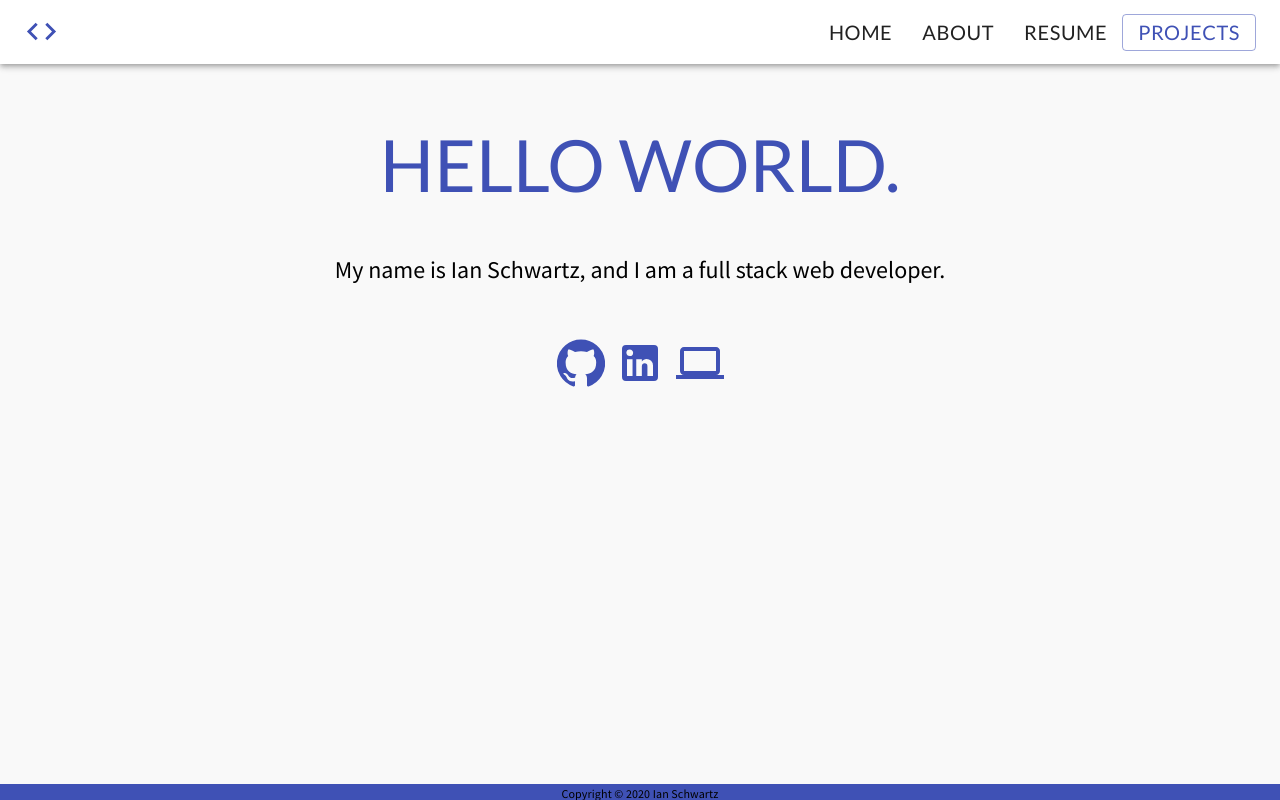
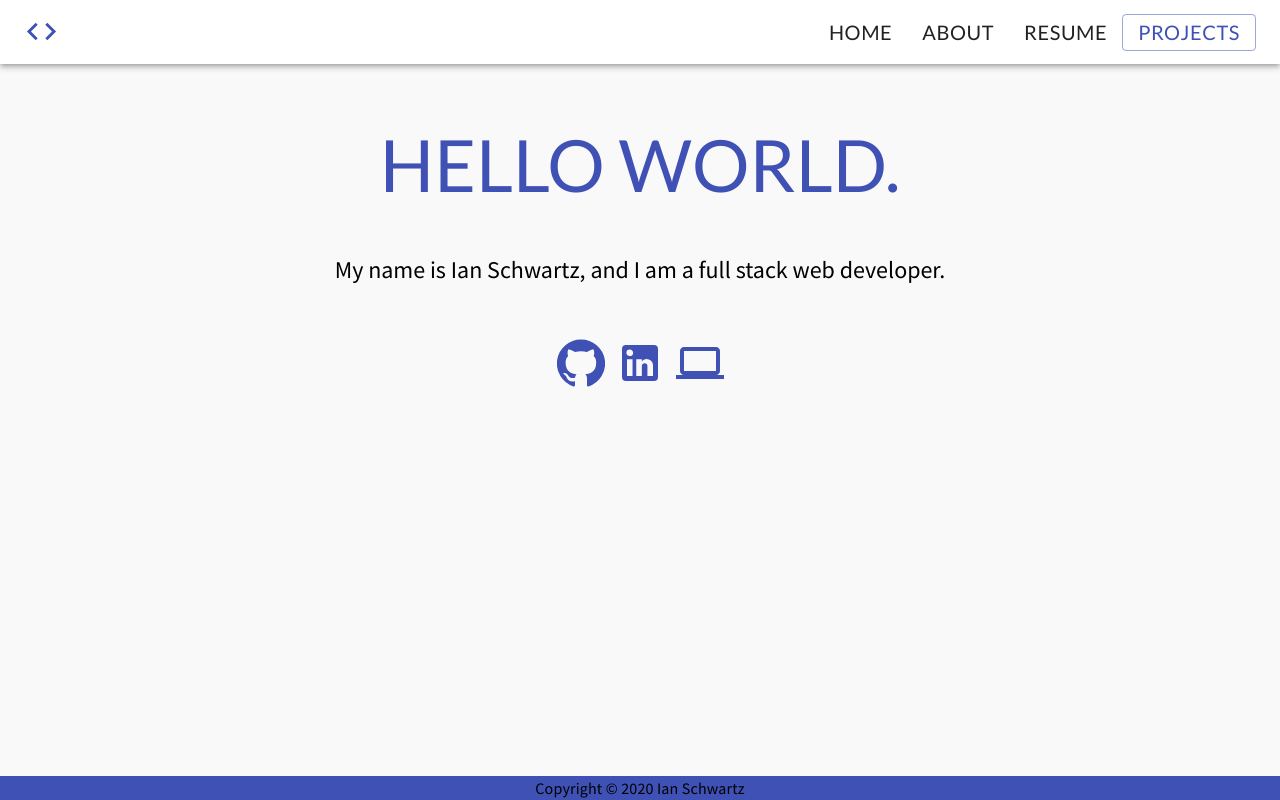
Before and after one commit to ian-schwartz/portfolio, a React (Create React App) app: page / in a window 1280 px wide. Built offline with nearby package versions, Linux system fonts and the light colour scheme; the HTML template or start-up script is replaced by a standard one.

Commit message:
footer update

```diff
--- a/src/components/Footer.js
+++ b/src/components/Footer.js
@@ -2,22 +2,22 @@ import React from "react";
 import { BottomNavigation, Typography } from "@material-ui/core";
 import { makeStyles } from "@material-ui/core/styles";
 
-const useStyles = makeStyles({
+const useStyles = makeStyles(theme => ({
   footer: {
     fontFamily: "Source Sans Pro",
     position: "fixed",
     bottom: "0",
     width: "100%",
-    height: "2%",
+    height: "3%",
     backgroundColor: "#3f51b5"
   },
   text: {
     fontFamily: "Source Sans Pro",
-    fontSize: ".75rem",
+    fontSize: "1rem",
     color: "#000",
-    padding: ".75px"
+    [theme.breakpoints.down("sm")]: { fontSize: ".75rem", paddingTop: "3px" },
   }
-});
+}));
 
 const Footer = () => {
   const classes = useStyles();
```
